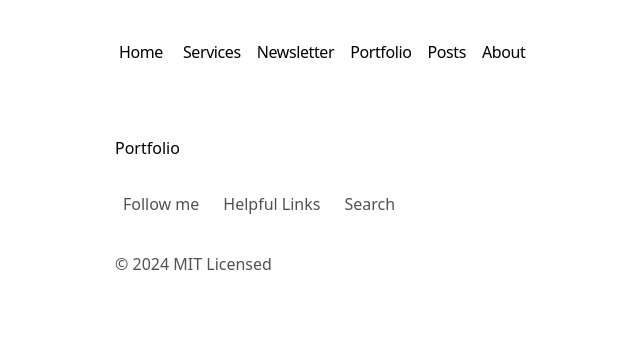
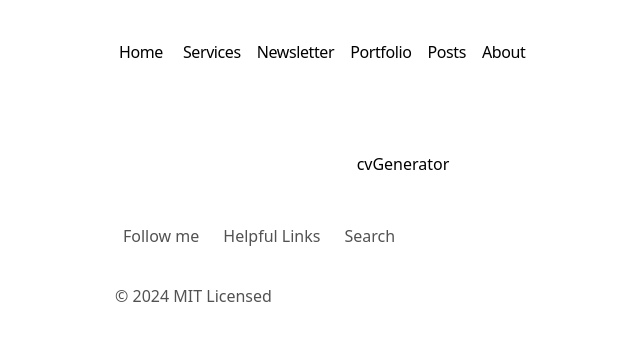
Before and after one commit to GiorgiSheklashvili/Portfolio, a Next.js app: page /portfolio in a window 1280 px wide. Shown: the top 340 px of the page, without its empty margins (237-877 px from the left). Built offline with nearby package versions, Linux system fonts and the light colour scheme.

Commit message:
portfolio page started

```diff
--- a/src/app/portfolio/page.tsx
+++ b/src/app/portfolio/page.tsx
@@ -1,3 +1,24 @@
-export default function Page() {
-  return <div>Portfolio</div>;
-}
+const projects = [
+  {
+    title: 'cvGenerator',
+    description: `blablabla blablabla blablabla blablabla blablabla blablabla  blablabla blablabla blablabla blablabla blablabla blablabla blablabla blablabla blablabla blablabla blablabla blablabla blablabla blablabla blablabla`,
+    languages: `Java`,
+    frameworks: `Spring boot`,
+    tools: `Velocity`,
+    github: ``,
+    screens: [],
+  },
+
+];
+
+const PortfolioPage: React.FC = () => {
+  return (
+    <section className="flex flex-wrap justify-around p-4">
+      {projects.map((project, index) => (
+        <span>{project.title}</span>
+      ))}
+    </section>
+  );
+};
+
+export default PortfolioPage;
--- a/src/app/services/page.tsx
+++ b/src/app/services/page.tsx
@@ -1,5 +1,5 @@
-import Card from '../components/Card';
-import styles from '../styles/Services.module.css'; // Assuming you have a CSS module for your services page
+import Card from '../components/card';
+import styles from '../styles/Services.module.css';
 
 const services = [
   {
--- /dev/null
+++ b/src/app/styles/Portfolio.module.css
@@ -0,0 +1,6 @@
+.services {
+    display: flex;
+    flex-wrap: wrap;
+    justify-content: space-around;
+    padding: 16px;
+  }
```
